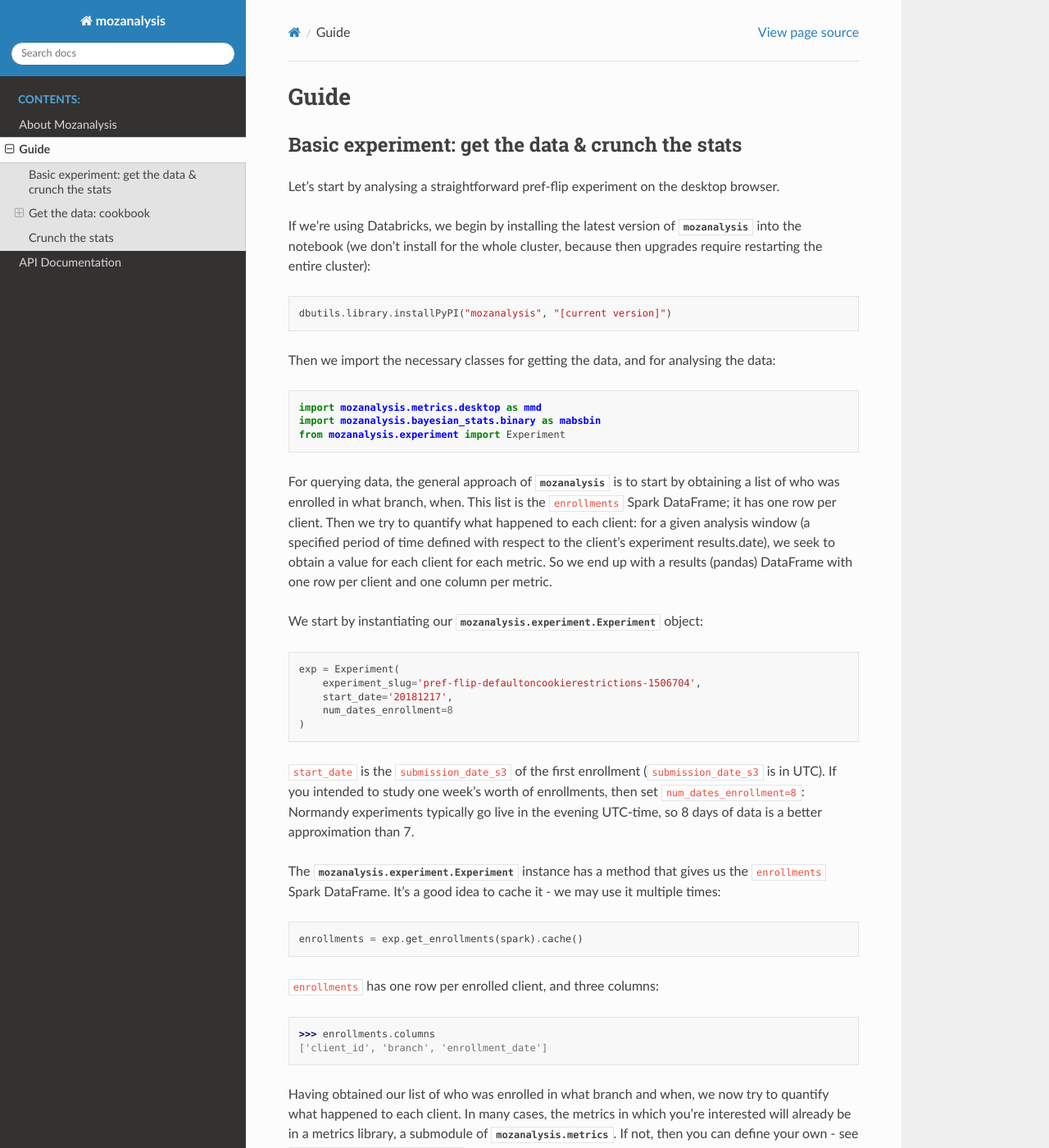
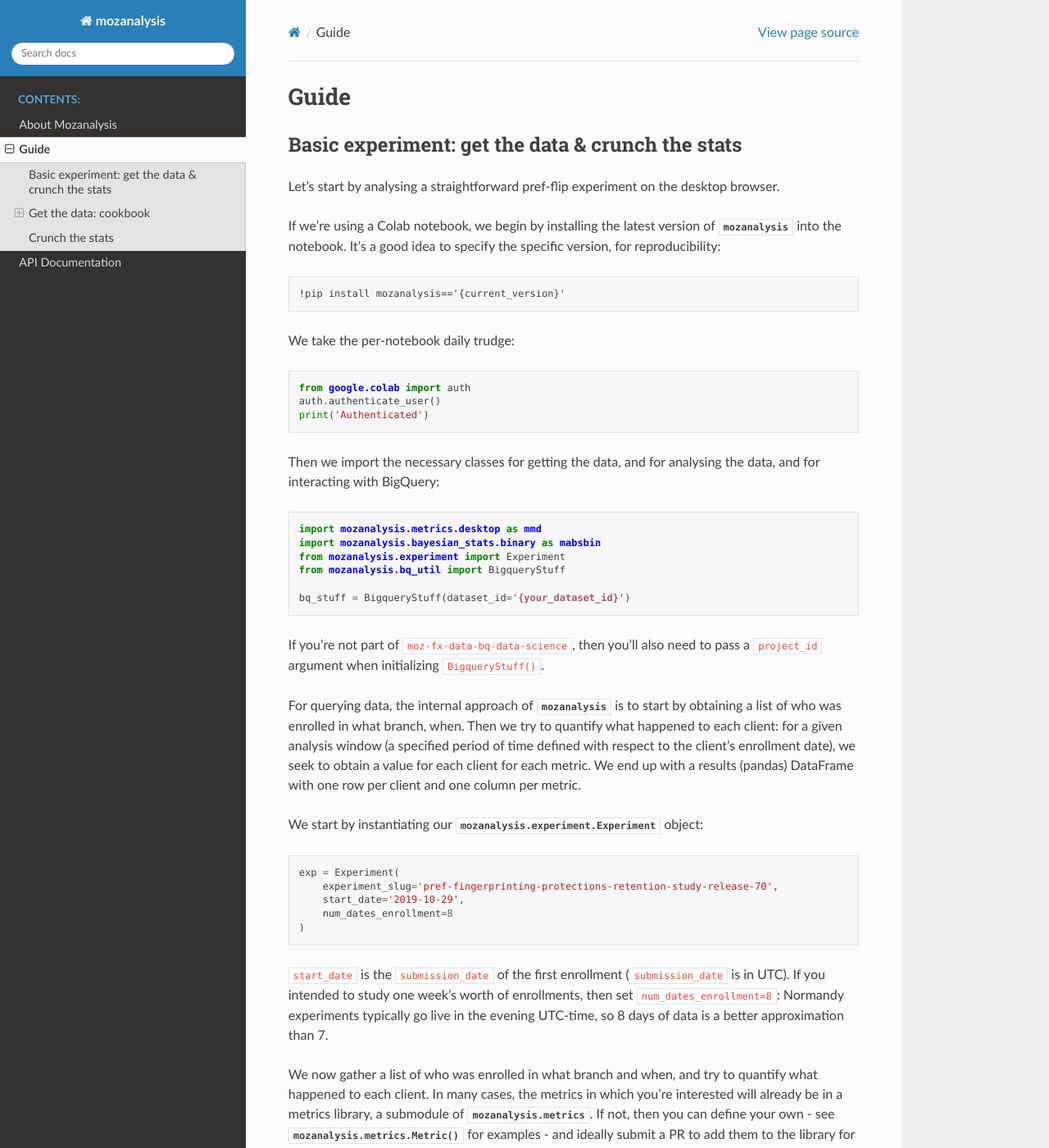
Before and after one commit to mozilla/mozanalysis, a Sphinx documentation site: the page built from docs/guide.rst, in a window 1280 px wide and 1400 px high. Shown: the whole window at 82% size. Built offline with Sphinx 7.4.7 and the Read the Docs theme 2.0.0, drawn with Linux system fonts in a browser that asks for light colours; some of the changed text lies outside the part shown.

Commit message:
Update guide.
When working through my example notebook, I noticed that you can't call `.to_dataframe()` twice on the same object. This is inconvenient and I wonder if we should change our return types to just return dicts of dataframes - or possibly an iterator over `(int, DataFrame)` tuples for time series.

```diff
--- a/docs/guide.rst
+++ b/docs/guide.rst
@@ -7,39 +7,42 @@
 
 Let's start by analysing a straightforward pref-flip experiment on the desktop browser.
 
-If we're using Databricks, we begin by installing the latest version of :mod:`mozanalysis` into the notebook (we don't install for the whole cluster, because then upgrades require restarting the entire cluster)::
+If we're using a Colab notebook, we begin by installing the latest version of :mod:`mozanalysis` into the notebook. It's a good idea to specify the specific version, for reproducibility::
 
-    dbutils.library.installPyPI("mozanalysis", "[current version]")
+    !pip install mozanalysis=='{current_version}'
 
-Then we import the necessary classes for getting the data, and for analysing the data::
+We take the per-notebook daily trudge::
+
+    from google.colab import auth
+    auth.authenticate_user()
+    print('Authenticated')
+
+Then we import the necessary classes for getting the data, and for analysing the data, and for interacting with BigQuery::
 
     import mozanalysis.metrics.desktop as mmd
     import mozanalysis.bayesian_stats.binary as mabsbin
     from mozanalysis.experiment import Experiment
+    from mozanalysis.bq_util import BigqueryStuff
 
-For querying data, the general approach of :mod:`mozanalysis` is to start by obtaining a list of who was enrolled in what branch, when. This list is the ``enrollments`` Spark DataFrame; it has one row per client. Then we try to quantify what happened to each client: for a given analysis window (a specified period of time defined with respect to the client's experiment results.date), we seek to obtain a value for each client for each metric. So we end up with a results (pandas) DataFrame with one row per client and one column per metric.
+    bq_stuff = BigqueryStuff(dataset_id='{your_dataset_id}')
+
+If you're not part of ``moz-fx-data-bq-data-science``, then you'll also need to pass a ``project_id`` argument when initializing ``BigqueryStuff()``.
+
+For querying data, the internal approach of :mod:`mozanalysis` is to start by obtaining a list of who was enrolled in what branch, when. Then we try to quantify what happened to each client: for a given analysis window (a specified period of time defined with respect to the client's enrollment date), we seek to obtain a value for each client for each metric. We end up with a results (pandas) DataFrame with one row per client and one column per metric.
 
 
 We start by instantiating our :class:`mozanalysis.experiment.Experiment` object::
 
     exp = Experiment(
-        experiment_slug='pref-flip-defaultoncookierestrictions-1506704',
-        start_date='20181217',
+        experiment_slug='pref-fingerprinting-protections-retention-study-release-70',
+        start_date='2019-10-29',
         num_dates_enrollment=8
     )
 
-``start_date`` is the ``submission_date_s3`` of the first enrollment (``submission_date_s3`` is in UTC). If you intended to study one week's worth of enrollments, then set ``num_dates_enrollment=8``: Normandy experiments typically go live in the evening UTC-time, so 8 days of data is a better approximation than 7.
+``start_date`` is the ``submission_date`` of the first enrollment (``submission_date`` is in UTC). If you intended to study one week's worth of enrollments, then set ``num_dates_enrollment=8``: Normandy experiments typically go live in the evening UTC-time, so 8 days of data is a better approximation than 7.
 
-The :class:`mozanalysis.experiment.Experiment` instance has a method that gives us the ``enrollments`` Spark DataFrame. It's a good idea to cache it - we may use it multiple times::
 
-    enrollments = exp.get_enrollments(spark).cache()
-
-``enrollments`` has one row per enrolled client, and three columns::
-
-    >>> enrollments.columns
-    ['client_id', 'branch', 'enrollment_date']
-
-Having obtained our list of who was enrolled in what branch and when, we now try to quantify what happened to each client. In many cases, the metrics in which you're interested will already be in a metrics library, a submodule of :mod:`mozanalysis.metrics`. If not, then you can define your own - see :meth:`mozanalysis.metrics.Metric` for examples - and ideally submit a PR to add them to the library for the next experiment. In this example, we'll compute four metrics:
+We now gather a list of who was enrolled in what branch and when, and try to quantify what happened to each client. In many cases, the metrics in which you're interested will already be in a metrics library, a submodule of :mod:`mozanalysis.metrics`. If not, then you can define your own - see :meth:`mozanalysis.metrics.Metric` for examples - and ideally submit a PR to add them to the library for the next experiment. In this example, we'll compute four metrics:
 
 * :const:`mozanalysis.metrics.desktop.active_hours`
 * uri count
@@ -48,38 +51,43 @@
 
 As it happens, the first three metrics all come from the ``clients_daily`` dataset, whereas "search count" comes from ``search_clients_daily``. These details are taken care of in the :class:`mozanalysis.metrics.Metric` definitions so that we don't have to think about them here.
 
-A metric must be computed over some `analysis window`, a period of time defined with respect to the enrollment date. We could use :meth:`mozanalysis.experiment.Experiment.get_per_client_data()` to compute our metrics over a specific analysis window. But here, let's create time series data: let's have an analysis window for each of the first three weeks of the experiment, and measure the data for each of these analysis windows::
+A metric must be computed over some `analysis window`, a period of time defined with respect to the enrollment date. We could use :meth:`mozanalysis.experiment.Experiment.get_single_window_data()` to compute our metrics over a specific analysis window. But here, let's create time series data: let's have an analysis window for each of the first three weeks of the experiment, and measure the data for each of these analysis windows::
 
-    res = exp.get_time_series_data(
-        enrollments=enrollments,
+    ts_res, full_res = exp.get_time_series_data(
+        bq_stuff=bq_stuff,
         metric_list=[
             mmd.active_hours,
             mmd.uri_count,
             mmd.ad_clicks,
             mmd.search_count,
         ],
-        last_date_full_data='20190107',
+        last_date_full_data='2019-11-28',
         time_series_period='weekly'
     )
 
-The first two arguments to :meth:`mozanalysis.experiment.Experiment.get_time_series_data()` should be clear by this point. ``last_date_full_data`` is the last date for which we want to use data. For a currently-running experiment, it would typically be yesterday's date (we have incomplete data for incomplete days!). Here I chose a date that gives us two weeks of data for the last eligible enrollees, who enrolled on '20181224' (yes, this experiment ran over the holidays...).
+The first two arguments to :meth:`mozanalysis.experiment.Experiment.get_time_series_data()` should be clear by this point. ``last_date_full_data`` is the last date for which we want to use data. For a currently-running experiment, it would typically be yesterday's date (we have incomplete data for incomplete days!).
 
 ``time_series_period`` can be ``'daily'`` or ``'weekly'``. A ``'weekly'`` time series neatly sidesteps/masks weekly seasonality issues: most of the experiment subjects will enroll within a day of the experiment launching - typically a Tuesday, leading to ``'daily'`` time series reflecting a non-uniform convolution of the metrics' weekly seasonalities with the uneven enrollment numbers across the week.
 
 :meth:`mozanalysis.experiment.Experiment.get_time_series_data()` returns a ``dict`` keyed by the start of the analysis window (measured in days after enrollment)::
 
-    >>> res.keys()
-    dict_keys([0, 7])
+    >>> ts_res.keys()
+    dict_keys([0, 7, 14])
 
-Each value is a pandas DataFrame in "the standard format", with one row per client from the ``enrollments`` Spark DataFrame, and one column per metric::
+Each value is a ``google.cloud.bigquery.table.RowIterator``. You can call ``.to_dataframe()`` to obtain a pandas DataFrame in "the standard format", with one row per enrolled client and one column per metric. If RAM permits, then you can do this for the entire results time series::
+
+    res = {k: v.to_dataframe() for k, v in ts_res.items()}
+
+Otherwise you might want to load one analysis window at a time, by calling ``.to_dataframe()`` on one value, doing your analysis, then moving to the next.
+
+Here are the columns of each result DataFrame::
 
     >>> res[7].columns
-     Index(['branch', 'enrollment_date', 'active_hours', 'uri_count',
-       'ad_clicks', 'clients_daily_has_contradictory_branch',
-       'clients_daily_has_non_enrolled_data', 'search_count',
-       'search_clients_daily_has_contradictory_branch',
-       'search_clients_daily_has_non_enrolled_data'],
-      dtype='object')
+    Index(['branch', 'enrollment_date', 'num_enrollment_events', 'ad_clicks',
+           'search_count', 'active_hours', 'uri_count',
+           'clients_daily_has_contradictory_branch',
+           'clients_daily_has_non_enrolled_data'],
+          dtype='object')
 
 The 'branch' column contains the client's branch::
 
@@ -194,28 +202,32 @@
 ---------------------------------
 Condensing the above example for simpler copying and pasting::
 
-    dbutils.library.installPyPI("mozanalysis", "[current version]")
+    !pip install -U git+https://github.com/felixlawrence/mozanalysis.git@move-to-bigquery dscontrib==20191216132201
+
+    from google.colab import auth
+    auth.authenticate_user()
+    print('Authenticated')
 
     import mozanalysis.metrics.desktop as mmd
+    import mozanalysis.bayesian_stats.binary as mabsbin
     from mozanalysis.experiment import Experiment
+    from mozanalysis.bq_util import BigqueryStuff
 
-    exp = Experiment(
-        experiment_slug='pref-flip-defaultoncookierestrictions-1506704',
-        start_date='20181217',
-        num_dates_enrollment=8
-    )
+    bq_stuff = BigqueryStuff(dataset_id='flawrence')
 
-    enrollments = exp.get_enrollments(spark).cache()
-
-    res = exp.get_time_series_data(
-        enrollments=enrollments,
+    ts_res, full_res = exp.get_time_series_data(
+        bq_stuff=bq_stuff,
         metric_list=[
             mmd.active_hours,
+            mmd.uri_count,
+            mmd.ad_clicks,
+            mmd.search_count,
         ],
-        last_date_full_data='20190107',
+        last_date_full_data='2019-11-28',
         time_series_period='weekly'
     )
 
+    res = {k: v.to_dataframe() for k, v in ts_res.items()}
 
 One analysis window
 -------------------
@@ -223,30 +235,30 @@
 If we're only interested in users' (say) second week in the experiment, then we don't need to get a full time series.
 ::
 
-    dbutils.library.installPyPI("mozanalysis", "[current version]")
+    !pip install -U git+https://github.com/felixlawrence/mozanalysis.git@move-to-bigquery dscontrib==20191216132201
+
+    from google.colab import auth
+    auth.authenticate_user()
+    print('Authenticated')
 
     import mozanalysis.metrics.desktop as mmd
+    import mozanalysis.bayesian_stats.binary as mabsbin
     from mozanalysis.experiment import Experiment
+    from mozanalysis.bq_util import BigqueryStuff
 
-    exp = Experiment(
-        experiment_slug='pref-flip-defaultoncookierestrictions-1506704',
-        start_date='20181217',
-        num_dates_enrollment=8
-    )
+    bq_stuff = BigqueryStuff(dataset_id='flawrence')
 
-    enrollments = exp.get_enrollments(spark).cache()
-
-    res = exp.get_per_client_data(
-        enrollments=enrollments,
+    res = exp.get_single_window_data(
+        bq_stuff=bq_stuff,
         metric_list=[
             mmd.active_hours,
         ],
         last_date_full_data='20190107',
         analysis_start_days=7,
         analysis_length_days=7
-    )
+    ).to_dataframe()
 
-``last_date_full_data`` is less important for :meth:`mozanalysis.experiment.Experiment.get_per_client_data` than for :meth:`mozanalysis.experiment.Experiment.get_time_series_data`: while ``last_date_full_data`` determines the length of the time series, here it simply sanity checks that the specified analysis window doesn't stretch into the future for any enrolled users.
+``last_date_full_data`` is less important for :meth:`mozanalysis.experiment.Experiment.get_single_window_data` than for :meth:`mozanalysis.experiment.Experiment.get_time_series_data`: while ``last_date_full_data`` determines the length of the time series, here it simply sanity checks that the specified analysis window doesn't stretch into the future for any enrolled users.
 
 
 Crunch the stats
@@ -260,9 +272,9 @@
     import mozanalysis.bayesian_stats.survival_func as mabssf
     import mozanalysis.frequentist_stats.bootstrap as mafsboot
 
-    ts_res[7]['active_hours_gt_0'] = ts_res[7].active_hours_gt_0 > 0
-    mabsbin.compare_branches(ts_res[7], 'active_hours_gt_0')
-    mabsbin.compare_branches(ts_res[7], 'active_hours_gt_0', ref_branch_label='Cohort_1')
+    res_from_ts[7]['active_hours_gt_0'] = res_from_ts[7].active_hours_gt_0 > 0
+    mabsbin.compare_branches(res_from_ts[7], 'active_hours_gt_0')
+    mabsbin.compare_branches(res_from_ts[7], 'active_hours_gt_0', ref_branch_label='Cohort_1')
 
     gpcd_res['active_hours_gt_0'] = gpcd_res.active_hours_gt_0 > 0
     mabsbin.compare_branches(gpcd_res, 'active_hours_gt_0')
```
